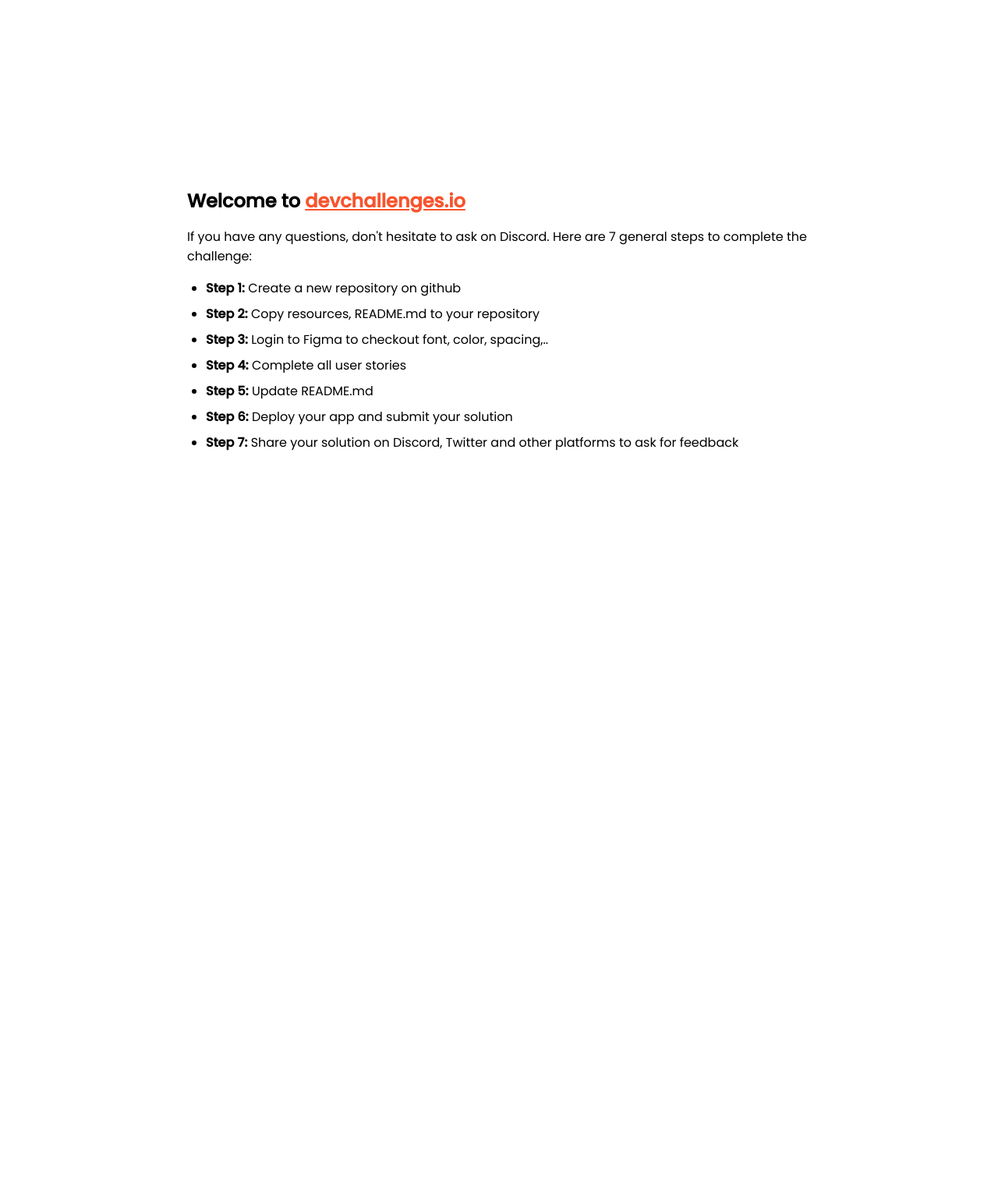
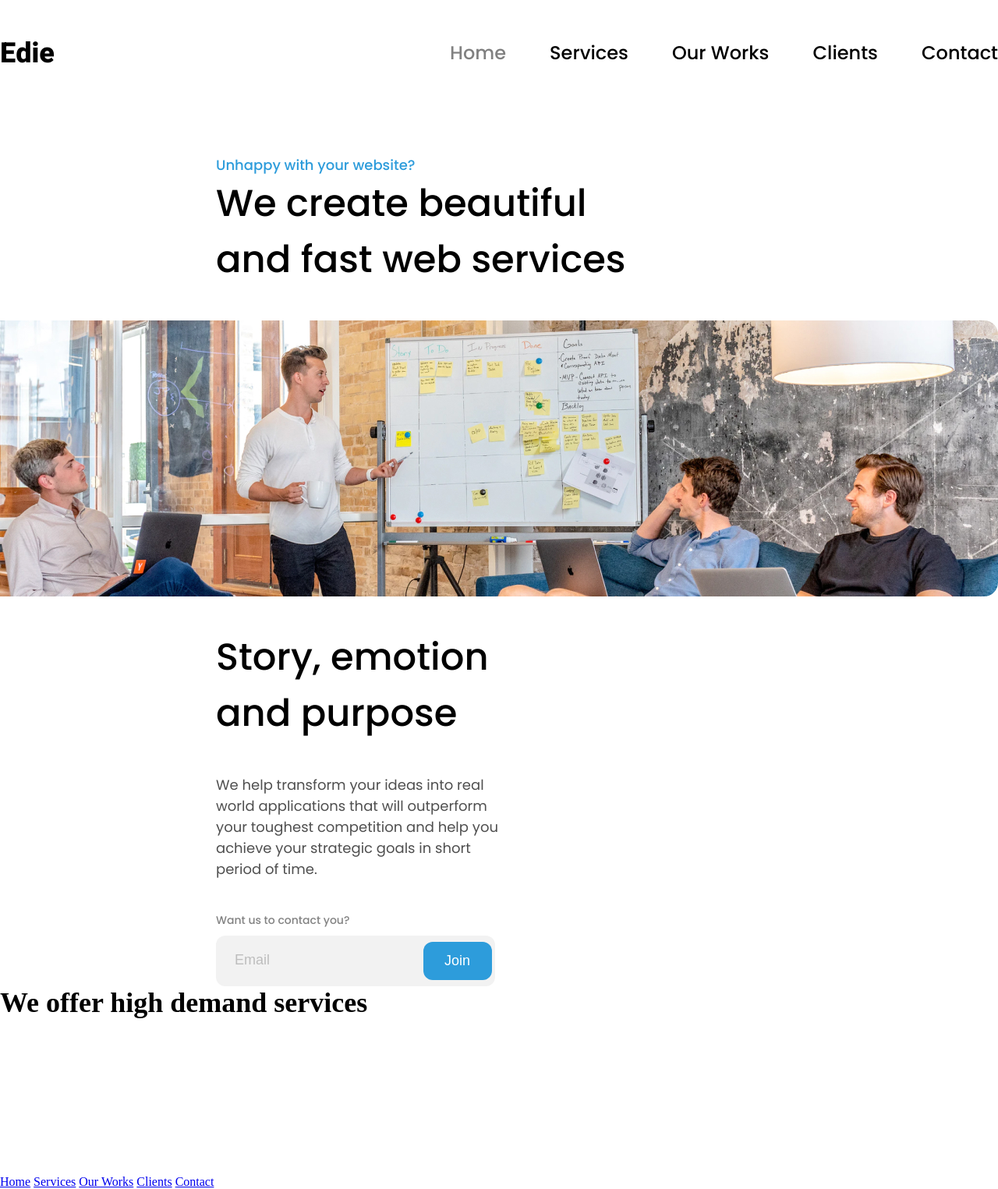
Before and after one commit to nova-gh/edie, a plain HTML site: page index.html in a window 1280 px wide. Shown: the whole page at 78% size. Before the commit the page ends 800 px from the top, so only its background shows below. Drawn offline with Linux system fonts and the light colour scheme.

Commit message:
Finished up home/hero section

```diff
--- a/index.html
+++ b/index.html
@@ -1,95 +1,66 @@
 <!DOCTYPE html>
 <html lang="en">
-  <head>
-    <meta charset="utf-8" />
-    <meta
-      name="viewport"
-      content="width=device-width, initial-scale=1,
-  maximum-scale=5"
-    />
 
-    <link rel="icon" href="devchallenges.png" />
+<head>
+  <meta charset="UTF-8" />
+  <meta http-equiv="X-UA-Compatible" content="IE=edge" />
+  <meta name="viewport" content="width=device-width, initial-scale=1.0" />
+  <link rel="stylesheet" href="style.css" />
+  <title>Edie</title>
+</head>
 
-    <link
-      rel="shortcut icon"
-      type="image/x-icon"
-      href="https://devchallenges.io/"
-    />
+<body>
+  <div class="wrapper">
+    <header>
+      <h6 class="logo">Edie</h6>
+      <div class="nav">
+        <a class="nav-item" href="#">Home</a>
+        <a class="nav-item" href="#">Services</a>
+        <a class="nav-item" href="#">Our Works</a>
+        <a class="nav-item" href="#">Clients</a>
+        <a class="nav-item" href="#">Contact</a>
+      </div>
+    </header>
+    <main>
+      <div class="hero-comp">
+        <div class="hero-top">
+          <h4>Unhappy with your website?</h4>
+          <h1>We create beautiful and fast web services</h1>
+        </div>
+        <div class="hero-mid">
+          <img src="./assets/heroImage.jpg" alt="" class="hero-img">
+        </div>
+        <div class="hero-bot">
+          <h1 class="">Story, emotion and purpose</h1>
+          <h4>We help transform your ideas into real world applications that will outperform your toughest competition
+            and help you achieve your strategic goals in short period of time.</h4>
+          <div class="hero-contact">
+            <p>Want us to contact you?</p>
+            <div class="hero-form">
+              <input type="email" placeholder="Email" />
+              <button>Join</button>
+            </div>
+          </div>
+        </div>
+      </div>
+      <div class="service-section">
+        <h2>We offer high demand services</h2>
+        <div class="card">
 
-    <link
-      href="https://fonts.googleapis.com/css2?family=Poppins:wght@400;500&display=swap"
-      rel="stylesheet"
-    />
+        </div>
+      </div>
+    </main>
+    <footer>
+      <div class="nav-footer">
+        <a class="nav-footer-item" href="#">Home</a>
+        <a class="nav-footer-item" href="#">Services</a>
+        <a class="nav-footer-item" href="#">Our Works</a>
+        <a class="nav-footer-item" href="#">Clients</a>
+        <a class="nav-footer-item" href="#">Contact</a>
+      </div>
+    </footer>
+  </div>
+  </div>
+</body>
 
-    <title>Devchallenges</title>
-
-    <style>
-      body {
-        font-family: "Poppins", sans-serif;
-      }
-
-      ul {
-        padding-left: 24px;
-      }
-
-      li {
-        margin-bottom: 8px;
-      }
-
-      .welcome {
-        max-width: 800px;
-        margin: 0 auto;
-      }
-
-      .welcome-text {
-        margin-top: 30vh;
-        font-weight: 500;
-      }
-
-      .welcome-text p {
-        font-size: 1rem;
-        font-weight: 400;
-      }
-
-      .welcome-text h1 {
-        font-size: 1.5rem;
-      }
-
-      .welcome-text a {
-        color: #f7542e;
-      }
-    </style>
-  </head>
-  <body>
-    <div class="welcome">
-      <div class="welcome-text">
-        <h1>
-          Welcome to
-          <a href="https://devchallenges.io/" target="_blank"
-            >devchallenges.io</a
-          >
-        </h1>
-
-        <p>
-          If you have any questions, don't hesitate to ask on Discord. Here are
-          7 general steps to complete the challenge:
-        </p>
-      </div>
-
-      <ul>
-        <li><b>Step 1:</b> Create a new repository on github</li>
-        <li><b>Step 2:</b> Copy resources, README.md to your repository</li>
-        <li>
-          <b>Step 3:</b> Login to Figma to checkout font, color, spacing,..
-        </li>
-        <li><b>Step 4:</b> Complete all user stories</li>
-        <li><b>Step 5:</b> Update README.md</li>
-        <li><b>Step 6:</b> Deploy your app and submit your solution</li>
-        <li>
-          <b>Step 7:</b> Share your solution on Discord, Twitter and other
-          platforms to ask for feedback
-        </li>
-      </ul>
-    </div>
-  </body>
 </html>
--- /dev/null
+++ b/style.css
@@ -0,0 +1,153 @@
+@import url("https://fonts.googleapis.com/css2?family=Heebo:wght@800&family=Montserrat:wght@500;600;700&family=Poppins:wght@400;500&display=swap");
+* {
+  padding: 0;
+  margin: 0;
+}
+/*
+font-family: 'Heebo', sans-serif;
+font-family: 'Montserrat', sans-serif;
+font-family: 'Poppins', sans-serif;
+ */
+h1 {
+  font-size: 48px;
+}
+
+h2 {
+  font-size: 36px;
+}
+h3 {
+  font-size: 24px;
+}
+h4 {
+  font-size: 18px;
+}
+h5 {
+  font-size: 16px;
+}
+h6 {
+  font-size: 36px;
+  font-family: "Heebo", sans-serif;
+}
+p {
+  font-size: 14px;
+}
+
+.wrapper {
+  /* margin: 42px 56px auto 52px; */
+  margin: 0 auto;
+  margin-top: 42px;
+  max-width: 1440px;
+  height: auto;
+}
+/* Header-comp */
+header {
+  display: flex;
+  height: 52px;
+}
+.logo {
+  flex: 1;
+}
+.nav {
+  display: flex;
+  align-self: center;
+  width: 703px;
+  height: 36px;
+  justify-content: space-between;
+}
+.nav a {
+  text-decoration: none;
+  color: black;
+  font-family: "Poppins", sans-serif;
+  font-size: 24px;
+  font-weight: 500;
+}
+.nav a:nth-child(1) {
+  color: grey;
+}
+/* Main-comp */
+main {
+  margin-top: 104px;
+  margin-bottom: 200px;
+}
+/* Hero-Comp */
+.hero-comp {
+  height: auto;
+  display: flex;
+  flex-direction: column;
+}
+.hero-top {
+  max-width: 543px;
+  font-family: "Poppins", sans-serif;
+  margin-left: 277px;
+}
+.hero-top h1,
+h4 {
+  font-weight: 500;
+}
+.hero-top h4 {
+  color: #2d9cdb;
+}
+.hero-mid {
+  display: flex;
+  justify-content: flex-end;
+}
+.hero-img {
+  margin-top: 42px;
+  width: 1332px;
+  height: 354px;
+  border-radius: 18px;
+}
+.hero-bot {
+  margin-top: 42px;
+  margin-left: 277px;
+  max-width: 366px;
+  font-family: "Poppins", sans-serif;
+}
+.hero-bot h1 {
+  font-weight: 500;
+}
+.hero-bot h4 {
+  font-weight: 400;
+  margin-top: 42px;
+  color: #4f4f4f;
+}
+.hero-bot p {
+  font-weight: 500;
+  margin-top: 42px;
+  color: #828282;
+}
+/*  */
+.hero-form {
+  margin-top: 9px;
+  max-width: 350px;
+  padding: 4px;
+  display: flex;
+  justify-content: center;
+  align-items: center;
+  background-color: #f2f2f2;
+  border-radius: 12px;
+}
+input {
+  width: 100%;
+  height: 57px;
+  border: none;
+  outline: none;
+  background: none;
+  margin-left: 20px;
+}
+input::placeholder {
+  font-size: 18px;
+  color: #bdbdbd;
+  /* padding-left: 21px; */
+}
+
+button {
+  width: 94px;
+  height: 49px;
+  border: none;
+  border-radius: 12px;
+  background: #2d9cdb;
+  color: white;
+  font-size: 18px;
+  padding: 11px 28px 11px 27px;
+}
```
